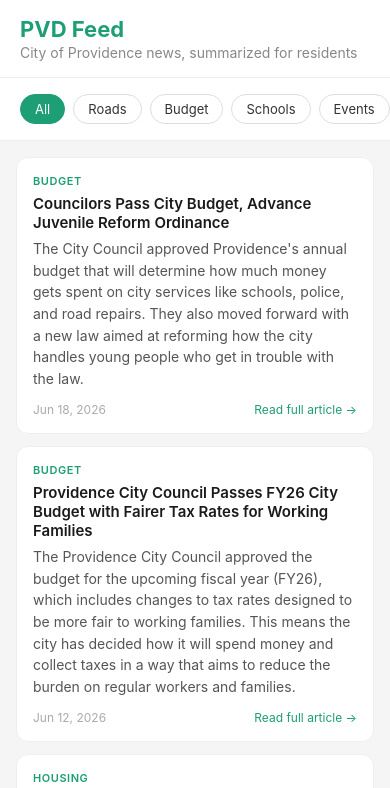
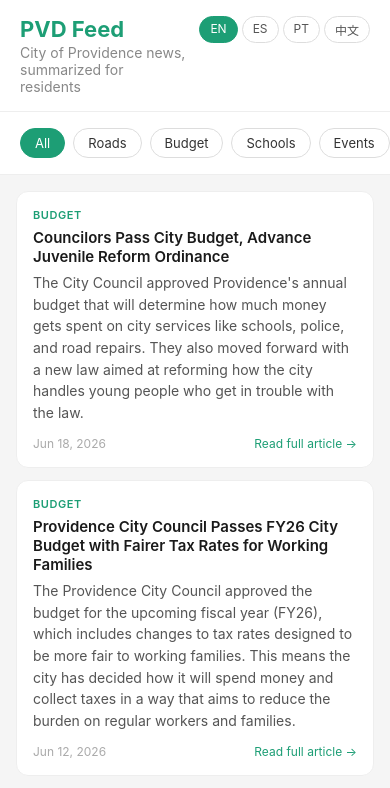
Before and after one commit to WilliamWang06/pvd-feed, a website: page public/index.html in a window 390 px wide. Shown: the top 788 px of the page. Drawn offline with Linux system fonts and the light colour scheme.

Commit message:
add language switcher UI

```diff
--- a/public/index.html
+++ b/public/index.html
@@ -12,9 +12,12 @@
   <style>
     * { box-sizing: border-box; margin: 0; padding: 0; }
     body { font-family: -apple-system, sans-serif; background: #f5f5f5; color: #333; }
-    .header { background: white; border-bottom: 1px solid #eee; padding: 16px 20px; }
+    .header { background: white; border-bottom: 1px solid #eee; padding: 16px 20px; display: flex; justify-content: space-between; align-items: flex-start; gap: 12px; }
     .header h1 { font-size: 22px; color: #1D9E75; }
     .header p { font-size: 14px; color: #888; margin-top: 2px; }
+    .lang-switch { display: flex; gap: 4px; flex-shrink: 0; }
+    .lang-btn { border: 1px solid #ddd; border-radius: 14px; padding: 4px 10px; font-size: 12px; cursor: pointer; background: white; color: #555; white-space: nowrap; }
+    .lang-btn.active { background: #1D9E75; border-color: #1D9E75; color: white; }
     .filters { display: flex; gap: 8px; padding: 16px 20px; overflow-x: auto; background: white; border-bottom: 1px solid #eee; }
     .filters::-webkit-scrollbar { display: none; }
     .chip { border: 1px solid #ddd; border-radius: 20px; padding: 6px 14px; font-size: 13px; cursor: pointer; white-space: nowrap; background: white; }
@@ -34,27 +37,96 @@
 </head>
 <body>
   <div class="header">
-    <h1>PVD Feed</h1>
-    <p>City of Providence news, summarized for residents</p>
+    <div>
+      <h1 id="headerTitle">PVD Feed</h1>
+      <p id="headerSubtitle">City of Providence news, summarized for residents</p>
+    </div>
+    <div class="lang-switch" id="langSwitch">
+      <div class="lang-btn active" data-lang="en">EN</div>
+      <div class="lang-btn" data-lang="es">ES</div>
+      <div class="lang-btn" data-lang="pt">PT</div>
+      <div class="lang-btn" data-lang="zh">中文</div>
+    </div>
   </div>
-  <div class="filters">
-    <div class="chip active" onclick="filterBy('all', this)">All</div>
-    <div class="chip" onclick="filterBy('Roads', this)">Roads</div>
-    <div class="chip" onclick="filterBy('Budget', this)">Budget</div>
-    <div class="chip" onclick="filterBy('Schools', this)">Schools</div>
-    <div class="chip" onclick="filterBy('Events', this)">Events</div>
-    <div class="chip" onclick="filterBy('Safety', this)">Safety</div>
-    <div class="chip" onclick="filterBy('Housing', this)">Housing</div>
-    <div class="chip" onclick="filterBy('Other', this)">Other</div>
-  </div>
+  <div class="filters" id="filters"></div>
   <div class="feed">
     <div id="loading">Loading posts...</div>
     <div id="posts"></div>
   </div>
 
   <script>
+    const STRINGS = {
+      en: {
+        title: 'PVD Feed',
+        subtitle: 'City of Providence news, summarized for residents',
+        loading: 'Loading posts...',
+        error: 'Error loading posts. Please refresh.',
+        empty: 'No posts in this category yet.',
+        readMore: 'Read full article →',
+        categories: { all: 'All', Roads: 'Roads', Budget: 'Budget', Schools: 'Schools', Events: 'Events', Safety: 'Safety', Housing: 'Housing', Other: 'Other' }
+      },
+      es: {
+        title: 'PVD Feed',
+        subtitle: 'Noticias de la ciudad de Providence, resumidas para residentes',
+        loading: 'Cargando publicaciones...',
+        error: 'Error al cargar. Por favor actualice la página.',
+        empty: 'Todavía no hay publicaciones en esta categoría.',
+        readMore: 'Leer artículo completo →',
+        categories: { all: 'Todo', Roads: 'Calles', Budget: 'Presupuesto', Schools: 'Escuelas', Events: 'Eventos', Safety: 'Seguridad', Housing: 'Vivienda', Other: 'Otro' }
+      },
+      pt: {
+        title: 'PVD Feed',
+        subtitle: 'Notícias da cidade de Providence, resumidas para os moradores',
+        loading: 'Carregando publicações...',
+        error: 'Erro ao carregar. Por favor, atualize a página.',
+        empty: 'Ainda não há publicações nesta categoria.',
+        readMore: 'Ler artigo completo →',
+        categories: { all: 'Todos', Roads: 'Ruas', Budget: 'Orçamento', Schools: 'Escolas', Events: 'Eventos', Safety: 'Segurança', Housing: 'Habitação', Other: 'Outro' }
+      },
+      zh: {
+        title: 'PVD Feed',
+        subtitle: '普罗维登斯市新闻，为居民提供简明摘要',
+        loading: '正在加载...',
+        error: '加载失败，请刷新页面。',
+        empty: '该分类暂无内容。',
+        readMore: '阅读全文 →',
+        categories: { all: '全部', Roads: '道路', Budget: '预算', Schools: '学校', Events: '活动', Safety: '安全', Housing: '住房', Other: '其他' }
+      }
+    };
+
     let allPosts = [];
     let currentFilter = 'all';
+    let currentLang = localStorage.getItem('pvdLang') || 'en';
+
+    function t() {
+      return STRINGS[currentLang] || STRINGS.en;
+    }
+
+    function renderChrome() {
+      const s = t();
+      document.getElementById('headerTitle').textContent = s.title;
+      document.getElementById('headerSubtitle').textContent = s.subtitle;
+      document.getElementById('loading').textContent = s.loading;
+
+      const cats = ['all', 'Roads', 'Budget', 'Schools', 'Events', 'Safety', 'Housing', 'Other'];
+      document.getElementById('filters').innerHTML = cats.map(cat => `
+        <div class="chip ${cat === currentFilter ? 'active' : ''}" data-cat="${cat}">${s.categories[cat]}</div>
+      `).join('');
+      document.querySelectorAll('.chip').forEach(el => {
+        el.addEventListener('click', () => filterBy(el.dataset.cat, el));
+      });
+
+      document.querySelectorAll('.lang-btn').forEach(btn => {
+        btn.classList.toggle('active', btn.dataset.lang === currentLang);
+      });
+    }
+
+    function setLang(lang) {
+      currentLang = lang;
+      localStorage.setItem('pvdLang', lang);
+      renderChrome();
+      renderPosts();
+    }
 
     async function loadPosts() {
       try {
@@ -65,41 +137,54 @@
         document.getElementById('loading').style.display = 'none';
         renderPosts();
       } catch (err) {
-        document.getElementById('loading').textContent = 'Error loading posts. Please refresh.';
+        document.getElementById('loading').textContent = t().error;
         console.error(err);
       }
     }
 
+    function summaryFor(post) {
+      if (typeof post.summary === 'string') return post.summary; // old-format fallback
+      if (post.summary && post.summary[currentLang]) return post.summary[currentLang];
+      if (post.summary && post.summary.en) return post.summary.en;
+      return '';
+    }
+
     function renderPosts() {
+      const s = t();
       const filtered = currentFilter === 'all'
         ? allPosts
         : allPosts.filter(p => p.category === currentFilter);
 
       if (filtered.length === 0) {
-        document.getElementById('posts').innerHTML = '<div class="empty">No posts in this category yet.</div>';
+        document.getElementById('posts').innerHTML = `<div class="empty">${s.empty}</div>`;
         return;
       }
 
       document.getElementById('posts').innerHTML = filtered.map(post => `
         <div class="card">
-          <div class="cat">${post.category || 'General'}</div>
+          <div class="cat">${s.categories[post.category] || post.category || s.categories.Other}</div>
           <div class="title">${post.title}</div>
-          <div class="summary">${post.summary || 'Summary coming soon...'}</div>
+          <div class="summary">${summaryFor(post) || '...'}</div>
           <div class="footer">
-           <span class="time">${post.published_at ? new Date(post.published_at).toLocaleDateString('en-US', { month: 'short', day: 'numeric', year: 'numeric' }) : 'Providence City Council'}</span>
-            ${post.source_url ? `<a class="source" href="${post.source_url}" target="_blank">Read full article →</a>` : ''}
+           <span class="time">${post.published_at ? new Date(post.published_at).toLocaleDateString(currentLang === 'en' ? 'en-US' : currentLang, { month: 'short', day: 'numeric', year: 'numeric' }) : ''}</span>
+            ${post.source_url ? `<a class="source" href="${post.source_url}" target="_blank">${s.readMore}</a>` : ''}
           </div>
         </div>
       `).join('');
     }
 
-    function filterBy(cat, el) {
+    function filterBy(cat) {
       currentFilter = cat;
-      document.querySelectorAll('.chip').forEach(c => c.classList.remove('active'));
-      el.classList.add('active');
+      renderChrome();
       renderPosts();
     }
 
+    document.getElementById('langSwitch').addEventListener('click', (e) => {
+      const btn = e.target.closest('.lang-btn');
+      if (btn) setLang(btn.dataset.lang);
+    });
+
+    renderChrome();
     loadPosts();
   </script>
   <script>
```
